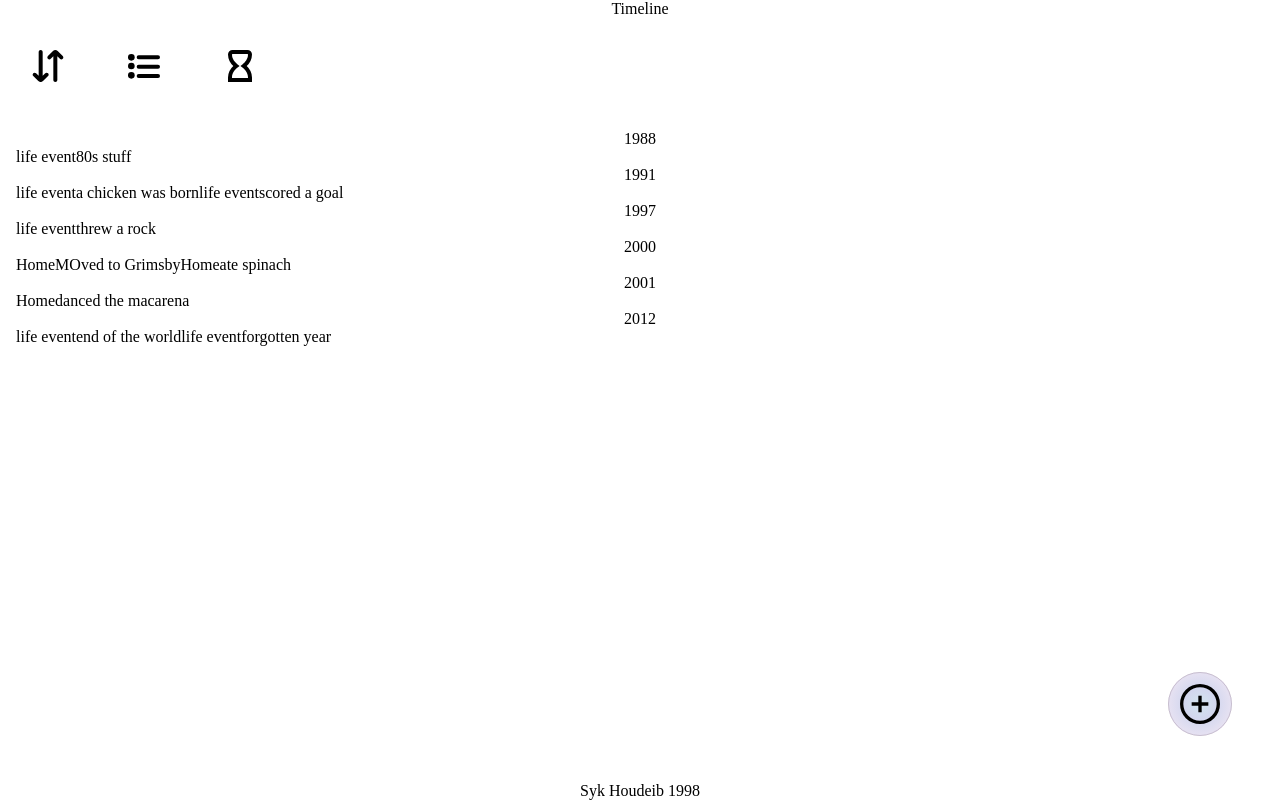
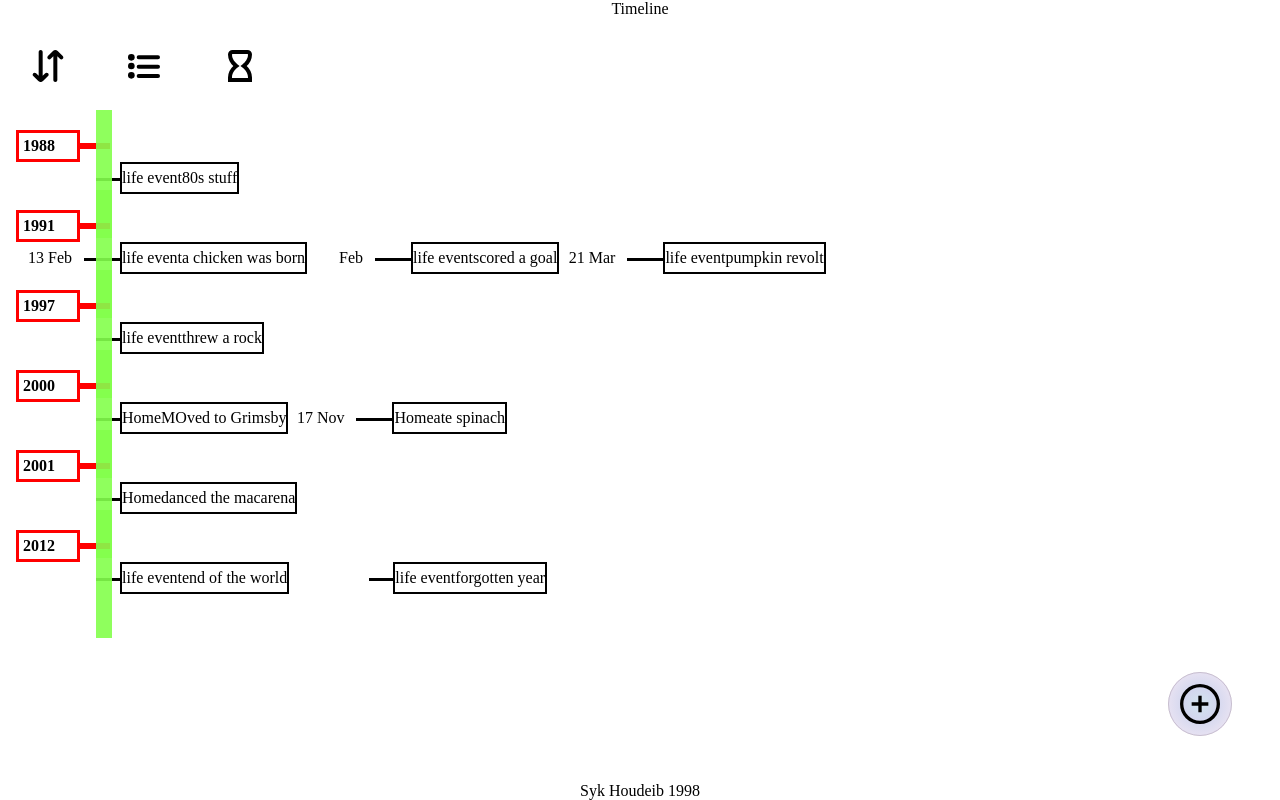
Before and after one commit to Syknapse/timeline_app, a React (Create React App) app in the folder frontend/: page / in a window 1280 px wide. Built offline with nearby package versions, Linux system fonts and the light colour scheme.

Commit message:
Create basic style outline of Timeline component

```diff
--- a/frontend/src/App.tsx
+++ b/frontend/src/App.tsx
@@ -13,6 +13,7 @@ import styles from './App.module.css'
 const entries = [
   {
     year: 1991,
+    date: '13 Feb',
     type: 'life event',
     title: 'a chicken was born',
   },
@@ -28,8 +29,15 @@ const entries = [
   },
   {
     year: 1991,
+    date: 'Feb',
     type: 'life event',
     title: 'scored a goal',
+  },
+  {
+    year: 1991,
+    date: '21 Mar',
+    type: 'life event',
+    title: 'pumpkin revolt',
   },
   {
     year: 2012,
@@ -38,6 +46,7 @@ const entries = [
   },
   {
     year: 2000,
+    date: '17 Nov',
     type: 'Home',
     title: 'ate spinach',
   },
--- a/frontend/src/components/TimelineView/timeline.module.css
+++ b/frontend/src/components/TimelineView/timeline.module.css
@@ -1,13 +1,75 @@
-.section {
+.root {
   display: flex;
   flex-wrap: wrap;
+  position: relative;
+}
+
+.root::after {
+  content: '';
+  position: absolute;
+  height: 160%;
+  border-left: 1rem solid rgb(131 255 76 / 90%);
+  top: -20px;
+  left: 80px;
+}
+
+.yearContainer {
+  width: 100%;
 }
 
 .year {
-  text-align: center;
-  width: 100%;
+  position: relative;
+  text-align: left;
+  width: 64px;
+  border: 3px solid red;
+  padding: 0.25rem;
+  font-weight: 700;
+}
+
+.year::after {
+  content: '';
+  position: absolute;
+  top: calc(50% - 3px);
+  right: -33px;
+  width: 30px;
+  border-top: 6px solid red;
 }
 
 .entry {
   display: flex;
+  margin-bottom: 1rem;
 }
+
+.date {
+  position: relative;
+  display: flex;
+  align-items: center;
+  justify-content: flex-end;
+  width: 72px;
+  text-align: right;
+  margin-right: 1rem;
+  padding: 0.25rem 1rem 0.25rem 0.25rem;
+}
+
+.entryBody {
+  position: relative;
+  display: flex;
+  border: 2px solid black;
+  height: 2rem;
+  align-items: center;
+  margin-left: 1rem;
+}
+
+.entryBody::after {
+  content: '';
+  position: absolute;
+  top: 50%;
+  left: -26px;
+  width: 24px;
+  border-top: 3px solid black;
+}
+
+.entryBody.hasDate::after {
+  width: 36px;
+  left: -38px;
+}
--- a/frontend/src/components/TimelineView/timeline.tsx
+++ b/frontend/src/components/TimelineView/timeline.tsx
@@ -1,4 +1,5 @@
 import { IEntry } from '@models/entryModel'
+import clsx from 'clsx'
 import styles from './timeline.module.css'
 
 interface ITimelineProps {
@@ -27,12 +28,18 @@ const Timeline: React.FC<ITimelineProps> = ({ entries }) => {
   return (
     <>
       {sortedByYears.map(yearGroup => (
-        <section className={styles.section}>
-          <h3 className={styles.year}>{yearGroup.year}</h3>
-          {yearGroup.entries.map(entry => (
-            <div className={styles.entry}>
-              <div>{entry.type}</div>
-              <div>{entry.title}</div>
+        <section key={yearGroup.year} className={styles.root}>
+          <div className={styles.yearContainer}>
+            <h3 className={styles.year}>{yearGroup.year}</h3>
+          </div>
+
+          {yearGroup.entries.map((entry, i) => (
+            <div key={`${entry.year}-${i}`} className={styles.entry}>
+              <div className={styles.date}>{entry.date}</div>
+              <div className={clsx(styles.entryBody, entry.date && styles.hasDate)}>
+                <div>{entry.type}</div>
+                <div>{entry.title}</div>
+              </div>
             </div>
           ))}
         </section>
--- a/frontend/src/models/entryModel.ts
+++ b/frontend/src/models/entryModel.ts
@@ -1,5 +1,6 @@
 export interface IEntry {
   year: number
+  date?: string
   type: string
   title: string
 }
```
